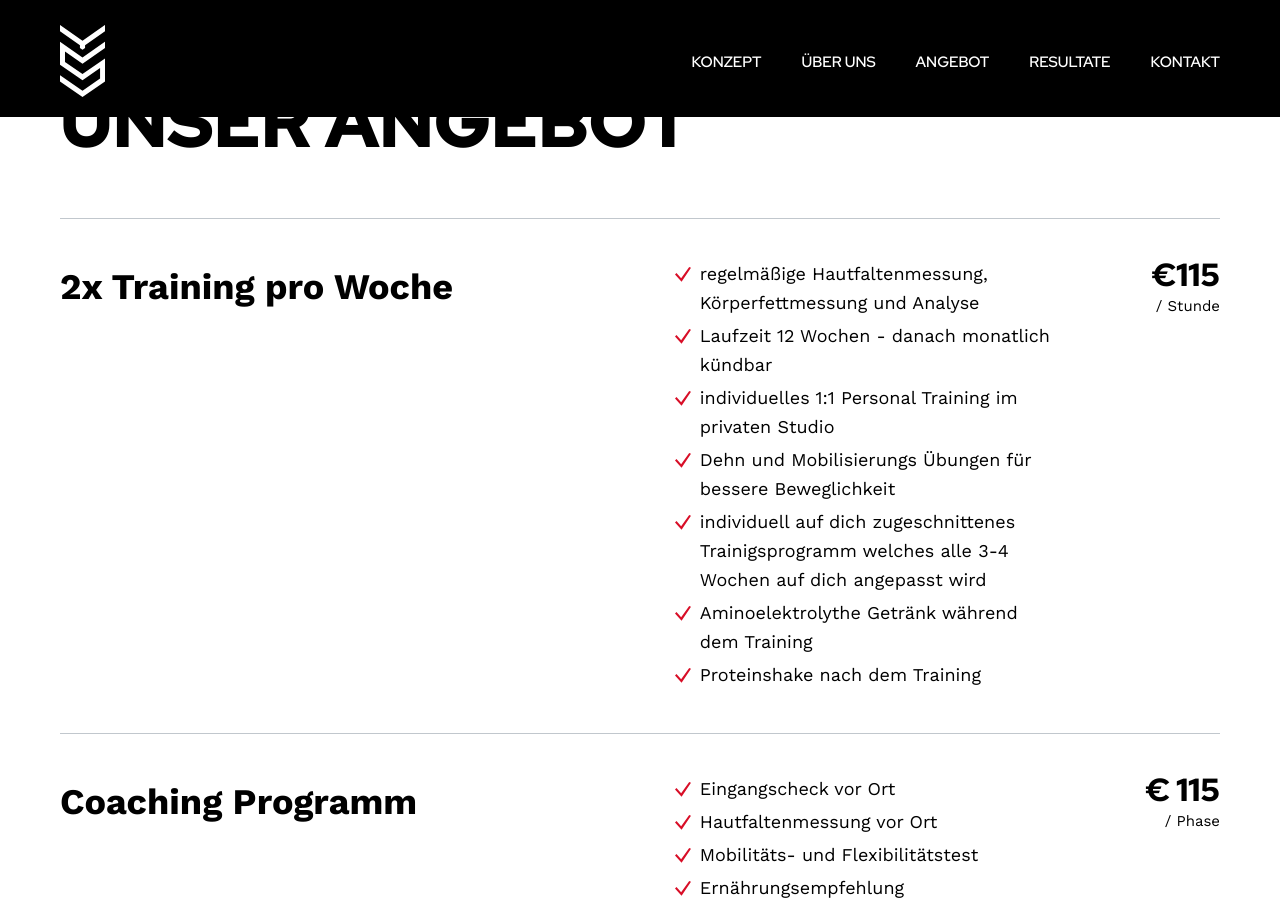
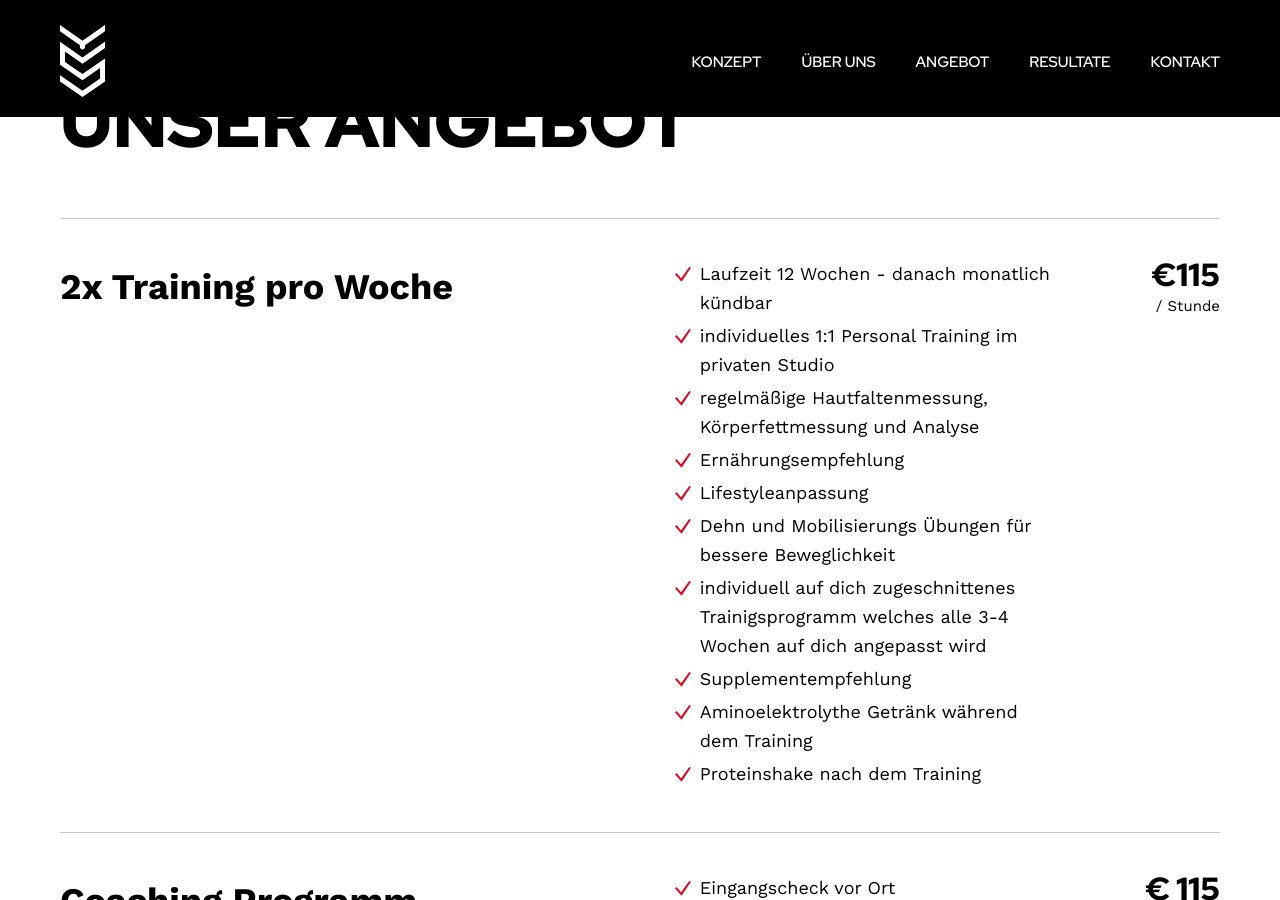
Before and after one commit to yspt-de/www, a Jekyll site: the page built from index.markdown, in a window 1280 px wide and 900 px high, scrolled down 3182 px. Built offline with Jekyll 4.4.1, drawn with Linux system fonts in a browser that asks for light colours.

Commit message:
Update from Forestry.io Yusuf Shafiq updated index.markdown

```diff
--- a/index.markdown
+++ b/index.markdown
@@ -46,12 +46,15 @@ services:
   price: "€115"
   price-einheit: Stunde
   usps:
-  - regelmäßige Hautfaltenmessung, Körperfettmessung und Analyse
   - Laufzeit 12 Wochen - danach monatlich kündbar
   - individuelles 1:1 Personal Training im privaten Studio
+  - regelmäßige Hautfaltenmessung, Körperfettmessung und Analyse
+  - Ernährungsempfehlung
+  - Lifestyleanpassung
   - Dehn und Mobilisierungs Übungen für bessere Beweglichkeit
   - individuell auf dich zugeschnittenes Trainigsprogramm welches alle 3-4 Wochen
     auf dich angepasst wird
+  - Supplementempfehlung
   - Aminoelektrolythe Getränk während dem Training
   - Proteinshake nach dem Training
 - title: Coaching Programm
```
